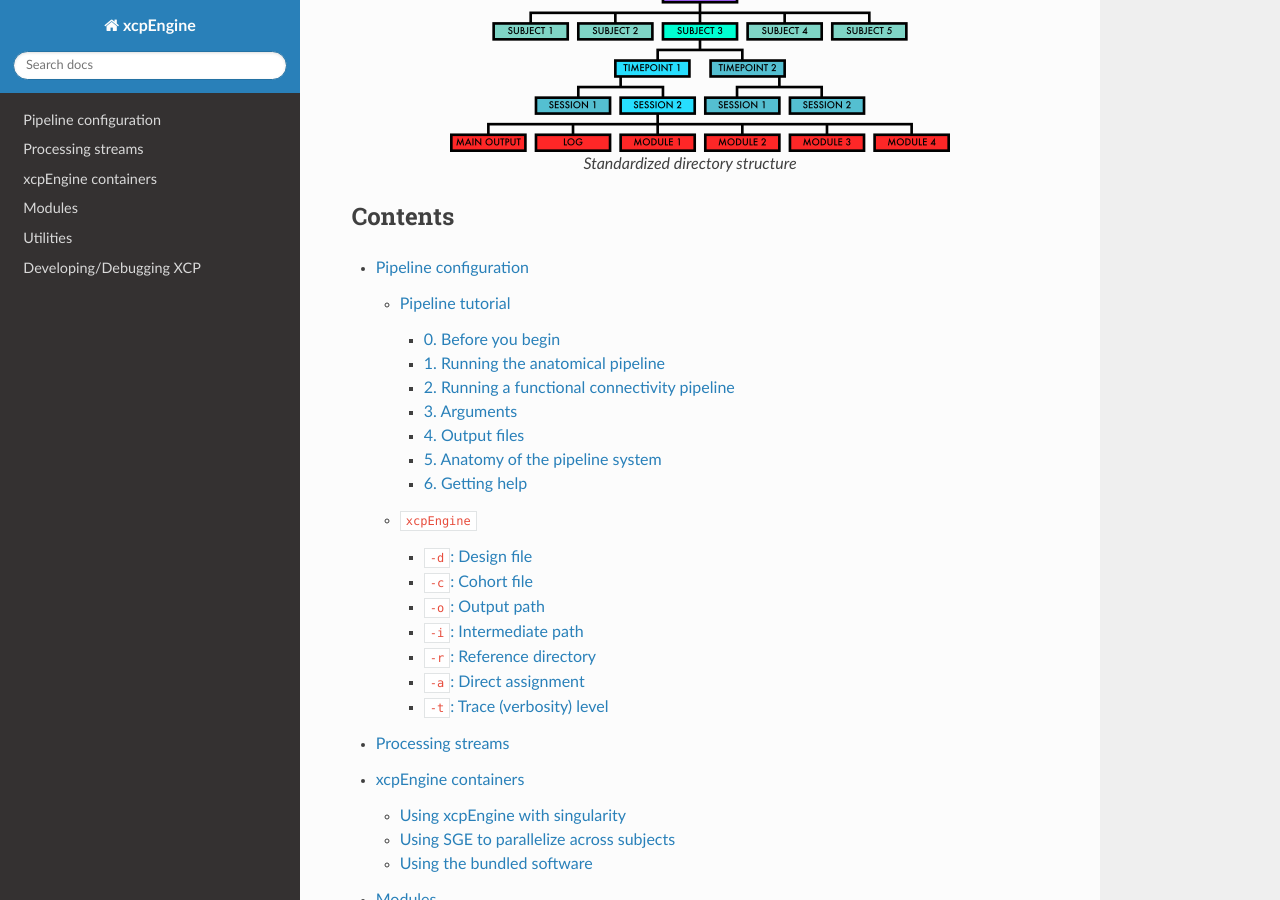
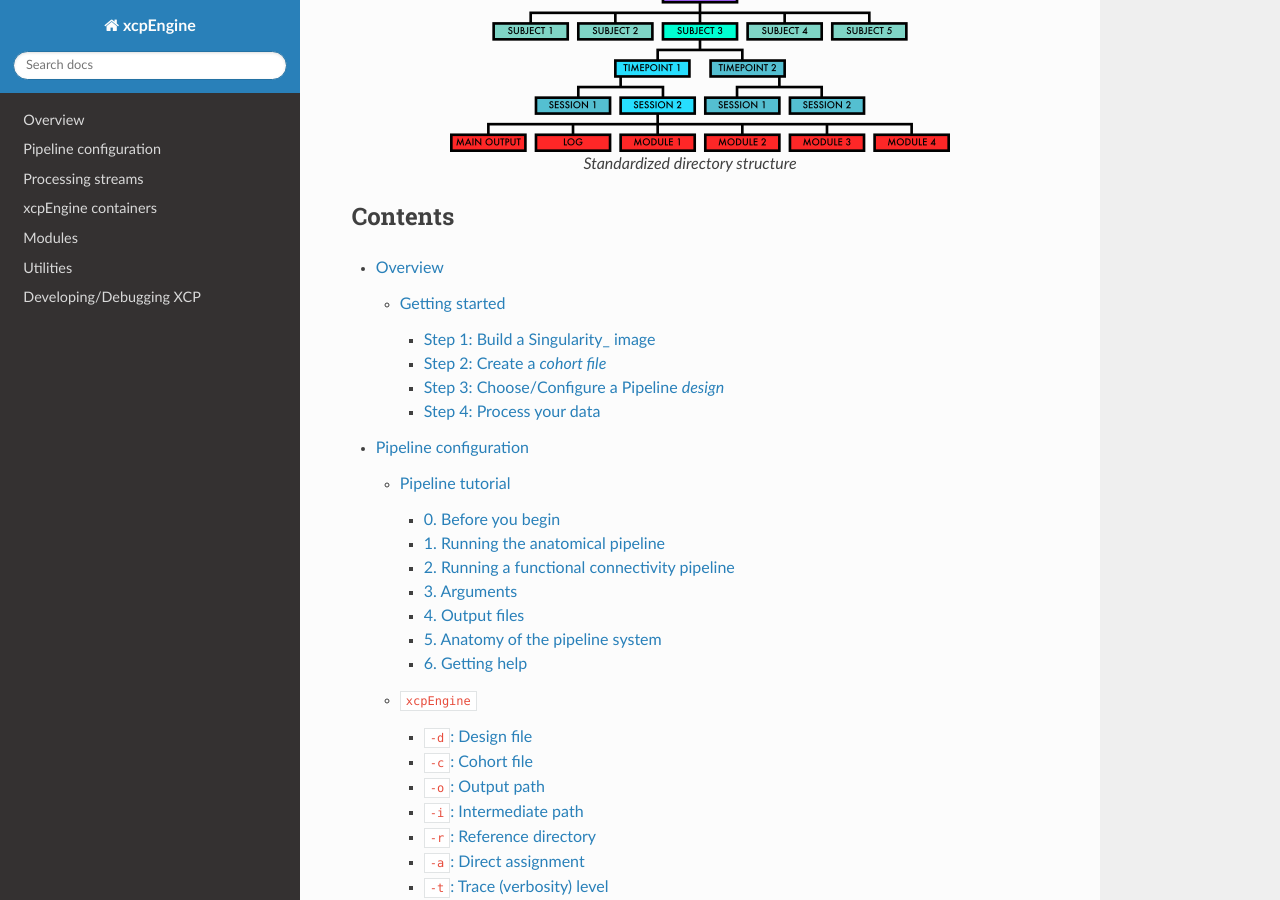
Before and after one commit to PennLINC/xcpEngine, a Sphinx documentation site: the page built from docs/index.rst, in a window 1280 px wide and 900 px high, scrolled down 2173 px. Built offline with Sphinx 7.4.7 and the Read the Docs theme 2.0.0, drawn with Linux system fonts in a browser that asks for light colours; pages that are not in the unit, such as notebooks, are missing from menus; part of the change alters nothing that is shown.

Commit message:
Add overview to docs [skip ci]

```diff
--- a/docs/index.rst
+++ b/docs/index.rst
@@ -6,6 +6,7 @@ Contents
 .. toctree::
    :maxdepth: 3
 
+   overview
    config/index
    containers/index
    modules/index
--- /dev/null
+++ b/docs/overview.rst
@@ -0,0 +1,91 @@
+.. include:: links.rst
+
+=========
+Overview
+=========
+
+Functional connectivity can be a powerful approach to studying the brain, but must be used
+carefully. Numerous artifacts can affect the quality of your results. Our approach is to
+first preprocess fMRI data using ``FMRIPREP`` to quantify head motion and other confounds,
+then to use these estimates in ``xcpEngine`` to *denoise* the fMRI signal and estimate
+functional connectivity.
+
+To process your data from scanner to analysis, the steps are generally
+
+  1. Convert data from DICOMS to a BIDS_-compliant format
+  2. Run ``FMRIPREP`` on the BIDS-compliant data set (fmriprep_)
+  3. Run ``xcpEngine`` to estimate some of many possible measures
+
+Steps 1 and 2 are well-documented and have active developers who can help you through these steps.
+
+
+Getting started
+----------------
+
+Once your data is processed by ``FMRIPREP`` you are ready to use ``xcpEngine``. ``FMRIPREP``
+can write preprocessed data out in multiple spaces. At the moment, ``xcpEngine`` only supports
+volume data, meaning that ``T1w`` and ``MNI152NLin2009cAsym`` are the only usable options
+for ``FMRIPREP``'s ``--output-spaces`` flag. Either is a viable starting point. Choosing
+``MNI152NLin2009cAsym`` is the most straightforward route, but ``T1w`` adds the possibility
+of using a custom template for normalization. Here we'll assume you want to process data that
+has already been resampled in MNI space (i.e. ``--output-spaces MNI152NLin2009cAsym`` was
+part of your ``FMRIPREP`` call) and you're running on an HPC cluster with Singularity_
+installed.
+
+Step 1: Build a Singularity_ image
+~~~~~~~~~~~~~~~~~~~~~~~~~~~~~~~~~~~~
+
+Detailed instructions can be found in the containers_ section. Essentially you just need to run::
+
+  singularity build xcpEngine-latest.simg docker://pennbbl/xcpengine:latest
+
+Step 2: Create a *cohort file*
+~~~~~~~~~~~~~~~~~~~~~~~~~~~~~~~~~
+
+``xcpEngine`` reads images and metadata from a user-provided csv file called a *cohort file*.
+Details can be found in the cohort_ section. Briefly, the cohort file should contain
+subject metadata (without special shell characters) in ``id`` columns and paths to images
+written by ``FMRIPREP`` in the ``img`` column. In this example use case, the cohort file
+might be saved as ``/home/me/cohort.csv`` and contain::
+
+  id0,img
+  sub-01,sub-01/func/sub-01_task-mixedgamblestask_run-01_space-MNI152NLin2009cAsym_desc-preproc_bold.nii.gz
+
+
+Step 3: Choose/Configure a Pipeline *design*
+~~~~~~~~~~~~~~~~~~~~~~~~~~~~~~~~~~~~~~~~~~~~~~~~~~~~
+
+Not functional connectivity pipelines are equally effective at addressing systematic noise
+and artifacts. Many papers have compared denoising strategies and found that certain pipelines
+provide similarly effective methods for addressing this. ``xcpEngine`` has many of them
+available as *design files* that can specify the processing stages and calculation of output
+measures.
+
+A library of good-performing pipelines comes pre-packaged with ``xcpEngine`` and are
+described in the accompanying paper. We recommend using these design files *as-is*
+and warn that changes to them may produce poor-quality results.
+
+These are pre-packaged in the Singularity_ image in ``/xcpEngine/designs`` and a full list
+can be found in the GitHub repository (https://github.com/PennBBL/xcpEngine/tree/master/designs).
+
+
+Step 4: Process your data
+~~~~~~~~~~~~~~~~~~~~~~~~~~~~~
+
+Use Singularity_ to run the ``xcpEngine`` container you created in step 1. With some directory
+binding, you are ready to run the pipeline::
+
+  singularity run \
+    -B /home/me:/mnt \
+    /home/me/xcpEngine-latest.simg \
+    -c /mnt/cohort.csv \
+    -d /xcpEngine/designs/fc-36p.dsn \
+    -i /mnt/work \
+    -o /mnt/xcpOutput
+
+__ note::
+  With directory binding, ``/home/me`` is seen as ``/mnt`` from within the container. See
+  containers_ for more info.
+
+Your outputs will be located on your computer in ``/home/me/xcpOutput`` and are ready for testing
+hypotheses!
```
